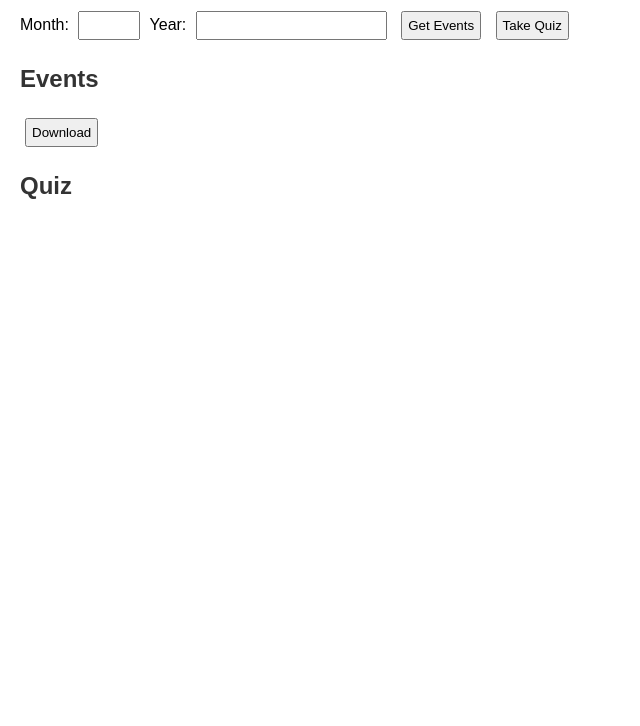
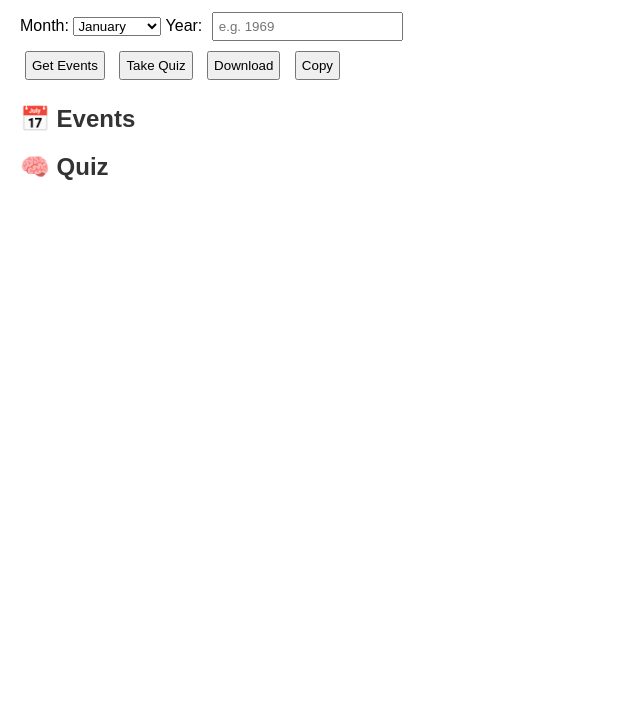
Before and after one commit to sandeep780049/history-events-app, a website: page frontend/index.html in a window 1280 px wide. Shown: the part 74-800 px from the top of the page, without its empty margins (0-640 px from the left). Drawn offline with Linux system fonts and the light colour scheme.

Commit message:
Update index.html

```diff
--- a/frontend/index.html
+++ b/frontend/index.html
@@ -6,22 +6,42 @@
   <link rel="stylesheet" href="styles.css">
 </head>
 <body>
-  <h1>Historical Events</h1>
-  <div>
-    <label>Month:</label>
-    <input type="number" id="month" min="1" max="12">
-    <label>Year:</label>
-    <input type="number" id="year">
-    <button onclick="fetchEvents()">Get Events</button>
-    <button onclick="fetchQuiz()">Take Quiz</button>
+  <div class="container">
+    <h1>📜 Historical Events Finder</h1>
+    <div class="search-box">
+      <label for="month">Month:</label>
+      <select id="month">
+        <option value="1">January</option>
+        <option value="2">February</option>
+        <option value="3">March</option>
+        <option value="4">April</option>
+        <option value="5">May</option>
+        <option value="6">June</option>
+        <option value="7">July</option>
+        <option value="8">August</option>
+        <option value="9">September</option>
+        <option value="10">October</option>
+        <option value="11">November</option>
+        <option value="12">December</option>
+      </select>
+
+      <label for="year">Year:</label>
+      <input type="number" id="year" placeholder="e.g. 1969">
+
+      <div class="button-row">
+        <button class="btn primary" onclick="fetchEvents()">Get Events</button>
+        <button class="btn secondary" onclick="fetchQuiz()">Take Quiz</button>
+        <button class="btn success" onclick="downloadEvents()">Download</button>
+        <button class="btn warning" onclick="copyEvents()">Copy</button>
+      </div>
+    </div>
+
+    <h2>📅 Events</h2>
+    <div id="events-list" class="events-list"></div>
+
+    <h2>🧠 Quiz</h2>
+    <div id="quiz" class="quiz-section"></div>
   </div>
-
-  <h2>Events</h2>
-  <ul id="events-list"></ul>
-  <button onclick="downloadEvents()">Download</button>
-
-  <h2>Quiz</h2>
-  <div id="quiz"></div>
 
   <script src="script.js"></script>
 </body>
```
